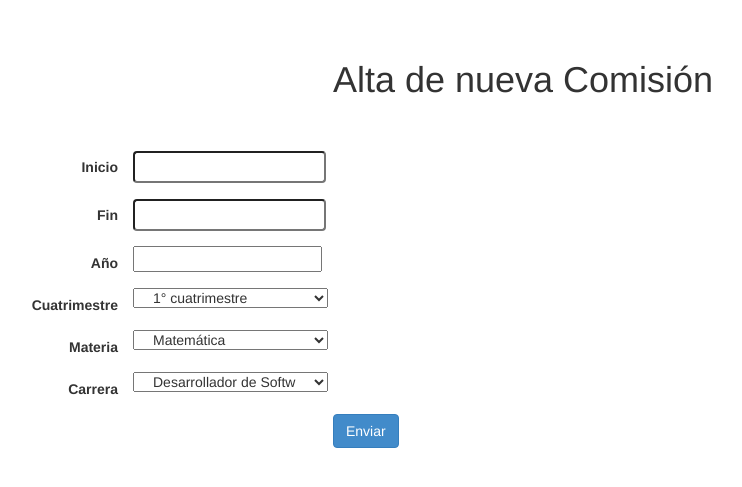
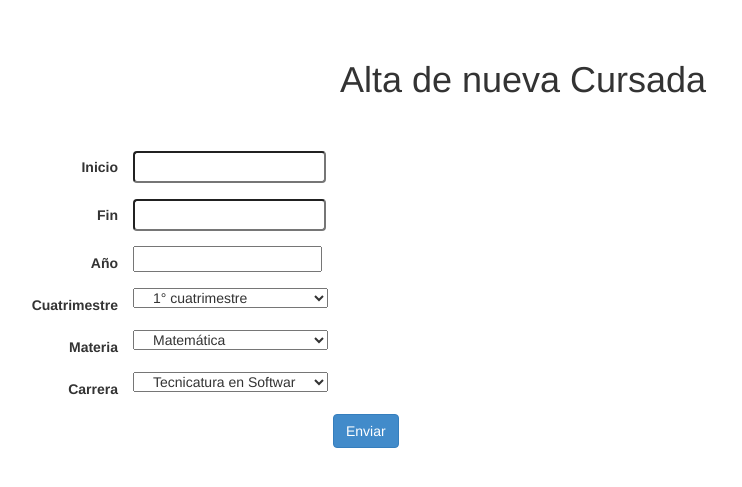
Before and after one commit to yo-alan/santiago, a PHP site: page /vista/modulos/form-cursada.php in a window 1280 px wide. Shown: the top 487 px of the page, without its empty margins (117-859 px from the left). Run offline with PHP 8.4, Linux system fonts and the light colour scheme.

Commit message:
Pequeñas modificaciones en el archivo form-cursada

```diff
--- a/vista/modulos/form-cursada.php
+++ b/vista/modulos/form-cursada.php
@@ -4,7 +4,7 @@
 <html lang="es">
   <head>
     <meta charset="utf-8">
-    <title>Plantilla básica de alta comisión</title>
+    <title>Plantilla básica de alta cursada</title>
 
     <link href="../css/bootstrap.min.css" rel="stylesheet" media="screen">
      <link href="../datepicker/css/datepicker.css" rel="stylesheet" media="screen">
@@ -18,7 +18,7 @@
   <body>
 	 <div class = 'container'>
 		<div>
-			<h1 class = 'text-center'>Alta de nueva Comisión</h1>
+			<h1 class = 'text-center'>Alta de nueva Cursada</h1>
 		</div>
 		<br>
 		<br>
@@ -55,9 +55,9 @@
 				<div class = 'form-group'>
 					<label for = 'carrera' class = 'col-lg-2 control-label'>Carrera</label>
 					<select class = 'col-lg-2' id = 'carrera'>
-						<option>Desarrollador de Software</option>
+						<option>Tecnicatura en Software</option>
 						<option>Tecnicatura en Redes</option>
-						<option>Enfermería</option>
+						<option>Tecnicatura en Enfermería</option>
 					</select>
 				</div>
 					<button type = 'submit' class =  'btn btn-primary col-md col-md-offset-4'>Enviar</button>
```
